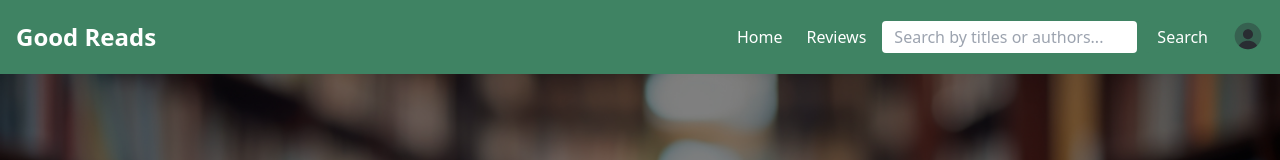
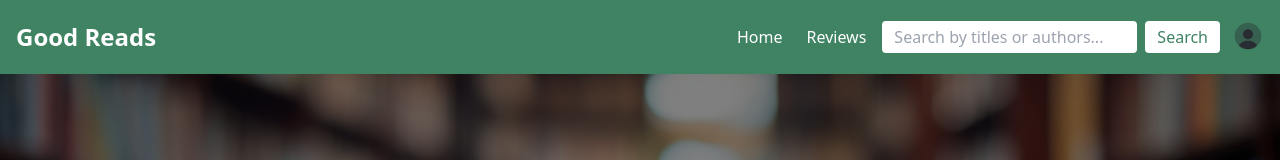
Before and after one commit to tech247gb/review-book-demo, a React (Create React App) app: page / in a window 1280 px wide. Shown: the top 160 px of the page. Built offline with nearby package versions, Linux system fonts and the light colour scheme; no server answers.

Commit message:
header component modification

```diff
--- a/src/components/Header/Header.tsx
+++ b/src/components/Header/Header.tsx
@@ -22,9 +22,11 @@ const Header: React.FC = () => {
     }, [location.pathname]);
 
     const handleSearchSubmit = () => {
-        handleSearchContext(search ,1)
-        setSearchQuery(search)
-        navigate(`/search`);
+        if(search){
+            handleSearchContext(search ,1)
+            setSearchQuery(search)
+            navigate(`/search`);
+        }
     }
 
     return (
@@ -57,7 +59,8 @@ const Header: React.FC = () => {
                         />
                         <button
                             onClick={handleSearchSubmit}
-                            className="ml-2 px-3 py-1 bg-secondary text-white rounded"
+                            disabled={search ? false :true}
+                            className="ml-2 bg-white text-primary px-3 py-1 rounded "
                         >
                             Search
                         </button>
```
